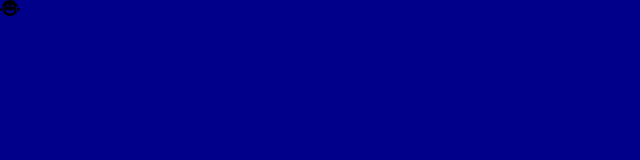
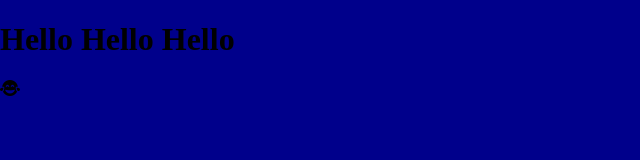
Before and after one commit to Mgwailinoo/JS-quote-generator, a plain HTML site: page index.html in a window 1280 px wide. Shown: the whole page, without its empty margins (0-640 px from the left). Drawn offline with Linux system fonts and the light colour scheme.

Commit message:
First version

```diff
--- a/index.html
+++ b/index.html
@@ -15,6 +15,7 @@
 		<link rel="stylesheet" href="./style.css" />
 	</head>
 	<body>
+		<h1>Hello Hello Hello</h1>
 		<i class="fa-solid fa-face-grin-tears"></i>
 		<script src="./script.js"></script>
 	</body>
```
